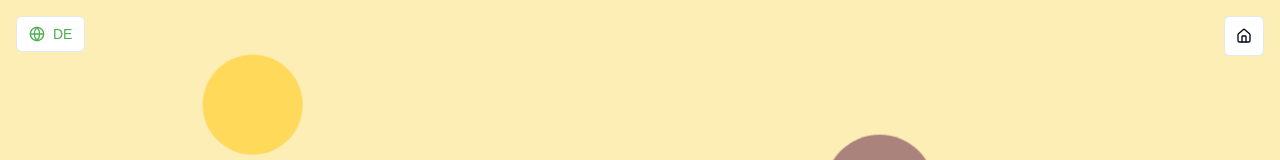
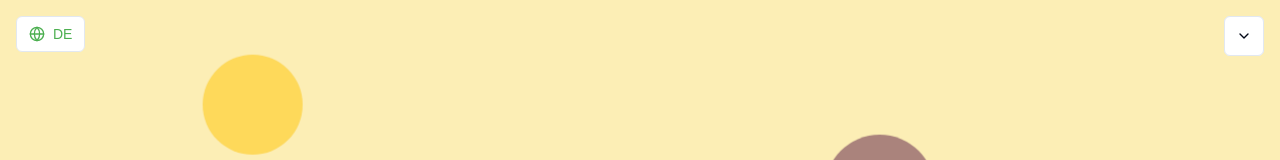
Before and after one commit to cemboco/Mooody, a React (Vite) app: page / in a window 1280 px wide. Shown: the top 160 px of the page. Built offline with nearby package versions, Linux system fonts and the light colour scheme; a web font is replaced by a local one.

Commit message:
Change HomeButton Icon
Updated the HomeButton component to use a DropdownMenu icon instead of the previous icon. This change enhances the user interface by providing a more intuitive navigation experience.
[skip gpt_engineer]

```diff
--- a/src/components/HomeButton.jsx
+++ b/src/components/HomeButton.jsx
@@ -2,7 +2,7 @@ import React from 'react';
 import { useNavigate } from 'react-router-dom';
 import { Button } from "@/components/ui/button";
 import { DropdownMenu, DropdownMenuContent, DropdownMenuItem, DropdownMenuTrigger } from "@/components/ui/dropdown-menu";
-import { Home } from 'lucide-react';
+import { ChevronDown } from 'lucide-react';
 import { useLanguage } from '../contexts/LanguageContext';
 import { translations } from '../utils/translations';
 import { useAuth } from '../contexts/AuthContext';
@@ -17,7 +17,7 @@ const HomeButton = () => {
     <DropdownMenu>
       <DropdownMenuTrigger asChild>
         <Button variant="outline" size="icon" className="fixed top-4 right-4 z-[60]">
-          <Home className="h-4 w-4" />
+          <ChevronDown className="h-4 w-4" />
         </Button>
       </DropdownMenuTrigger>
       <DropdownMenuContent>
```
